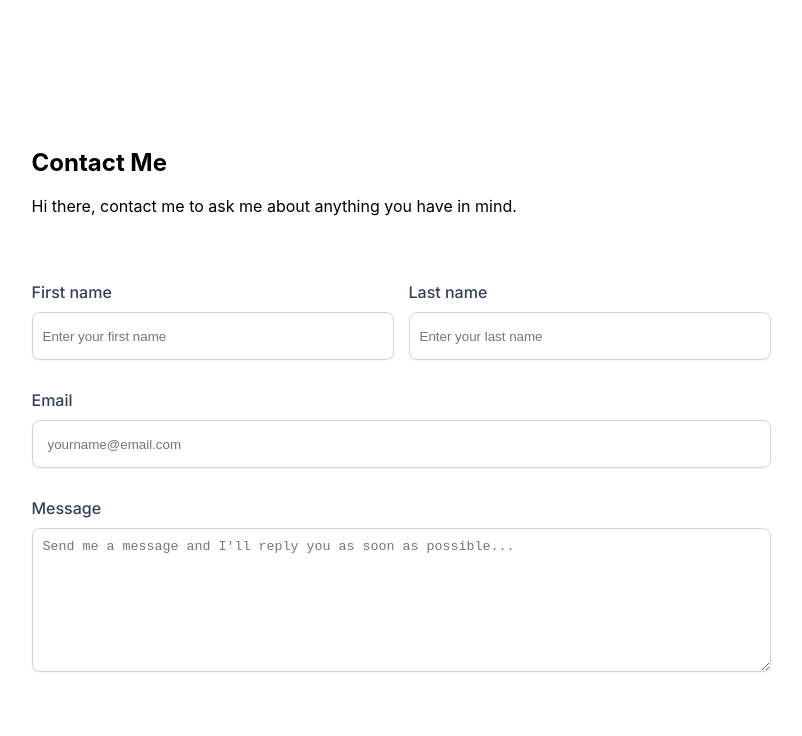
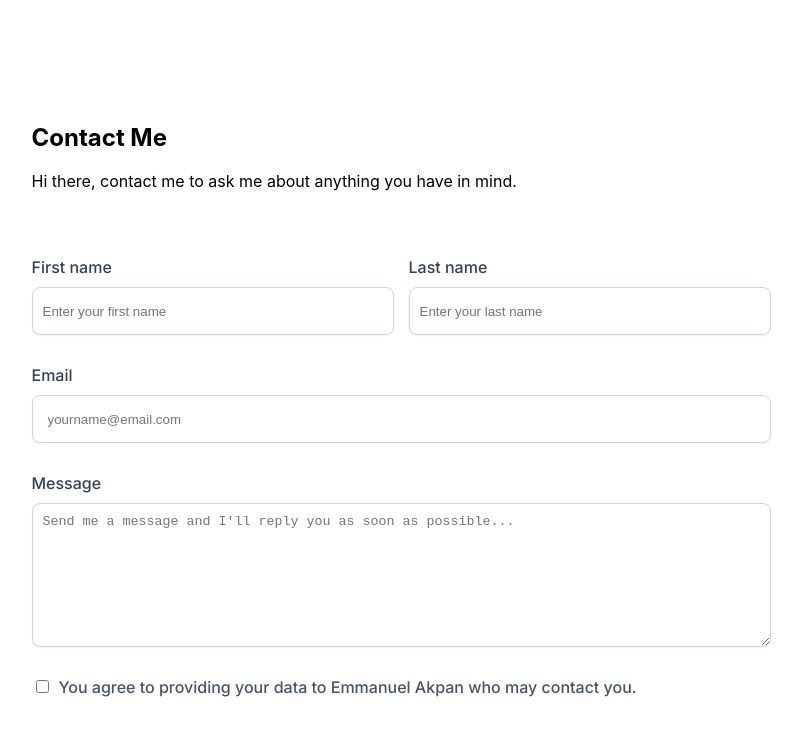
Before and after one commit to EmmanuelAKpan013/HNG-Stage-One, a React (Create React App) app: page /contact in a window 1280 px wide. Shown: the top 736 px of the page, without its empty margins (239-1041 px from the left). Built offline with nearby package versions, Linux system fonts and the light colour scheme.

Commit message:
Feat: Checkbox Added to Form

```diff
--- a/src/Pages/ContactPage.css
+++ b/src/Pages/ContactPage.css
@@ -79,3 +79,11 @@
   padding: 10px 10px;
   height: 122px;
 }
+
+.checkbox-agreement label {
+  color: #475467;
+}
+
+.checkbox-agreement input {
+  margin-right: 10px;
+}
--- a/src/Pages/ContactPage.jsx
+++ b/src/Pages/ContactPage.jsx
@@ -53,6 +53,13 @@ function ContactPage() {
               className="message-field"
             ></textarea>
           </div>
+          <div className="checkbox-agreement">
+            <input type="checkbox" id="agree" name="agree" required />
+            <label htmlFor="agree">
+              You agree to providing your data to Emmanuel Akpan who may contact
+              you.
+            </label>
+          </div>
         </form>
       </div>
     </div>
```
